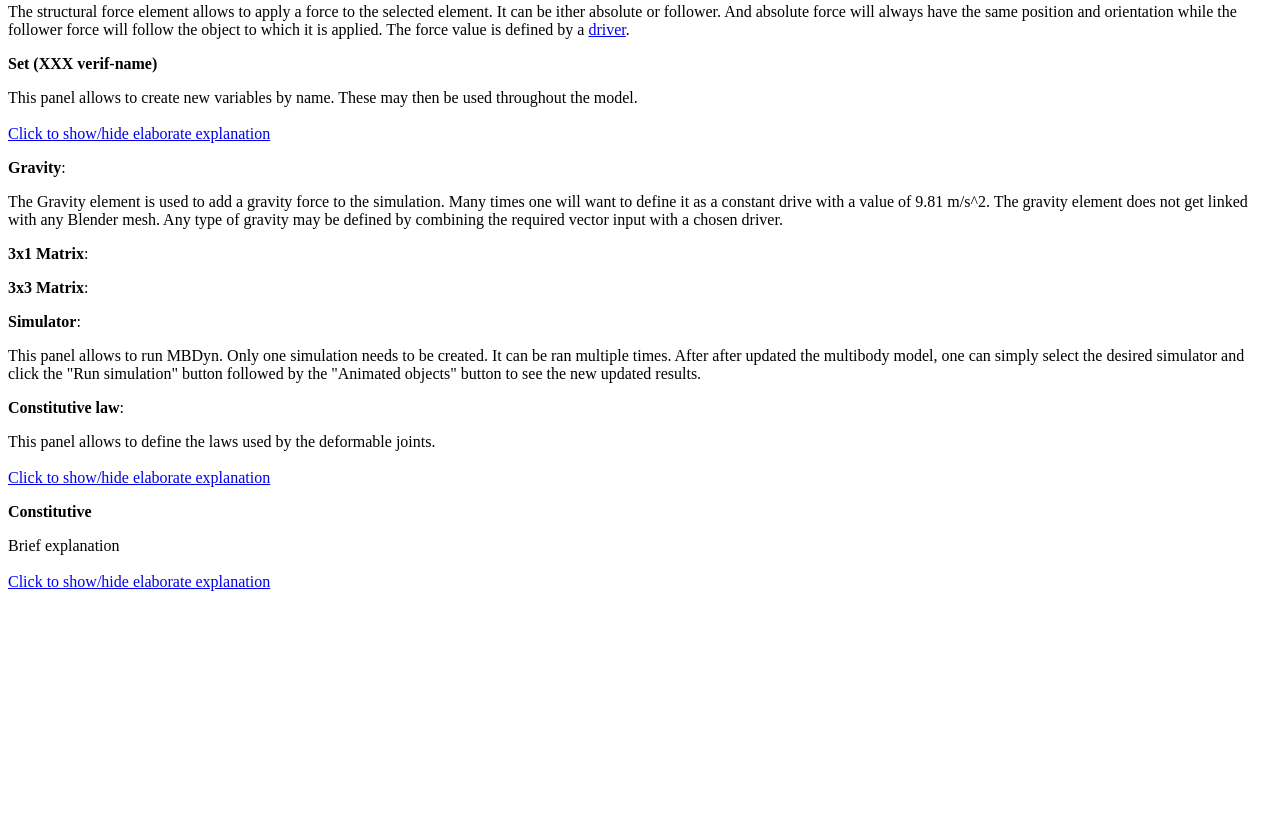
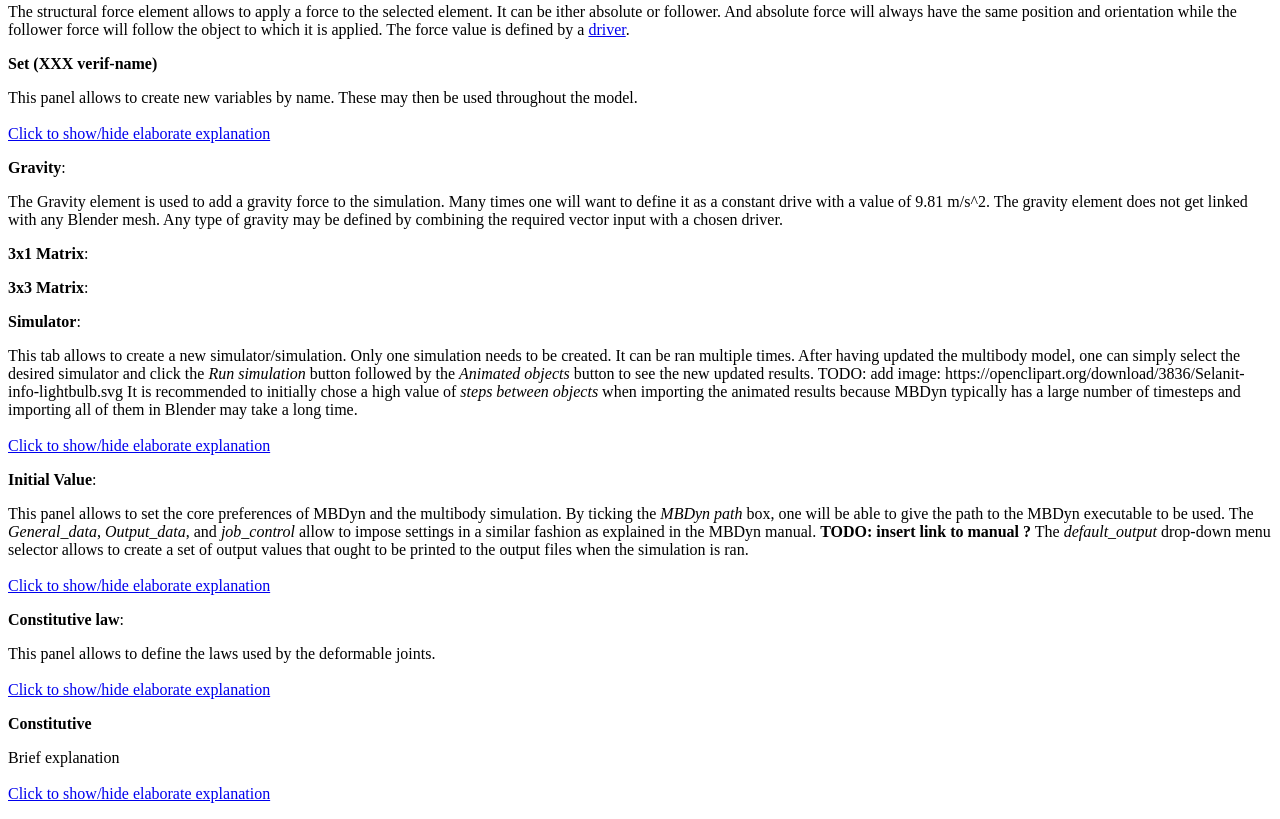
Before and after one commit to gdbaldw/BlenderAndMBDyn, a plain HTML site: page help/index.html in a window 1280 px wide. Shown: the part 447-1266 px from the top of the page. Before the commit the page ends 1054 px from the top, so only its background shows below. Drawn offline with Linux system fonts and the light colour scheme.

Commit message:
progressing on help doc (simulator, infor bubble)

```diff
--- a/help/index.html
+++ b/help/index.html
@@ -84,8 +84,32 @@ The Gravity element is used to add a gravity force to the simulation. Many times
 
 <a class="title" name="simulator">Simulator</a>:
 <p>
-	This panel allows to run MBDyn. Only one simulation needs to be created. It can be ran multiple times. After after updated the multibody model, one can simply select the desired simulator and click the "Run simulation" button followed by the "Animated objects" button to see the new updated results.
+	This tab allows to create a new simulator/simulation. Only one simulation needs to be created. It can be ran multiple times. After having updated the multibody model, one can simply select the desired simulator and click the <i>Run simulation</i> button followed by the <i>Animated objects</i> button to see the new updated results.
+
+TODO: add image: https://openclipart.org/download/3836/Selanit-info-lightbulb.svg	It is recommended to initially chose a high value of <i>steps between objects</i> when importing the animated results because MBDyn typically has a large number of timesteps and importing all of them in Blender may take a long time.
+	<br><br>
+<a href="javascript:showhide('simulatorDetails');">Click to show/hide elaborate explanation</a>
+<div class="elaborateHidden" id="simulatorDetails">
+In the panel which ...
+</div>
 </p>
+
+<a class="title" name="initial_value">Initial Value</a>:
+<p>
+	This panel allows to set the core preferences of MBDyn and the multibody simulation. By ticking the <i>MBDyn path</i> box, one will be able to give the path to the MBDyn executable to be used.
+
+	The <i>General_data</i>, <i>Output_data</i>, and <i>job_control</i> allow to impose settings in a similar fashion as explained in the MBDyn manual. <b>TODO: insert link to manual ?</b>
+
+	The <i>default_output</i> drop-down menu selector allows to create a set of output values that ought to be printed to the output files when the simulation is ran.
+	<br><br>
+<a href="javascript:showhide('initial_valueDetails');">Click to show/hide elaborate explanation</a>
+<div class="elaborateHidden" id="initial_valueDetails">
+...
+</div>
+</p>
+
+
+
 
 <a class="title" name="constitutive">Constitutive law</a>:
 <p>
```
